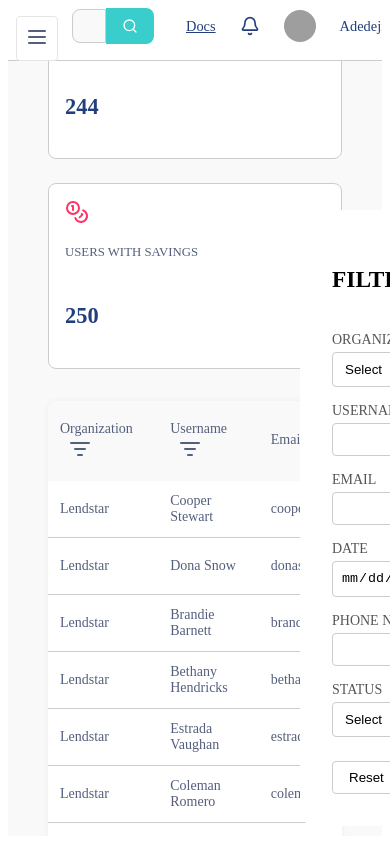
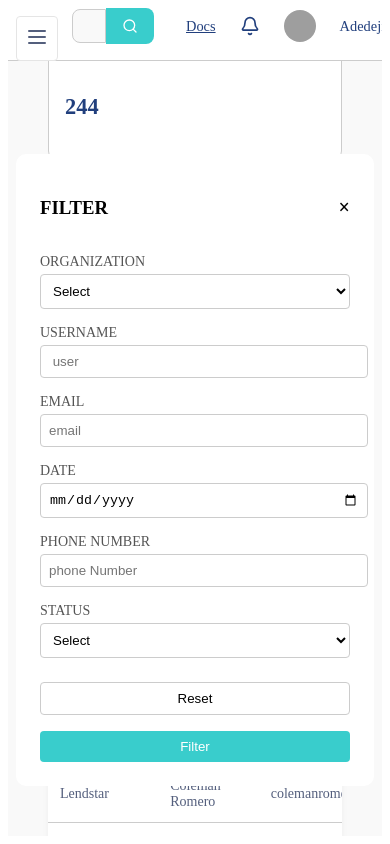
Before and after one commit to omair1996/lendsqr-fe-test, a React (Vite) app: page /dashboard in a window 390 px wide. Both pictures are taken after a click on the icon 80 px from the left and 464 px from the top of the page. Shown: the part 16-860 px from the top of the page. Built offline with nearby package versions, Linux system fonts and the light colour scheme; grey boxes are pictures that could not be loaded.

Commit message:
style: update FilterModal with responsiveness

```diff
--- a/src/components/filterModal/FilterModal.module.scss
+++ b/src/components/filterModal/FilterModal.module.scss
@@ -7,16 +7,15 @@
   justify-content: start;
   align-items: center;
   z-index: 1;
-  padding-left: 300px;
+  padding-left: 295px;
   padding-top: 12rem;
   width: 270px;
 }
 
 .modalContent {
-  background: white;
+  background: $white;
   padding: 2rem;
   border-radius: 15px;
-  width: 90%;
   max-width: 500px;
 }
 
@@ -25,12 +24,12 @@
   justify-content: space-between;
   align-items: center;
   font-weight: bold;
-  font-size: 1.25rem;
+  font-size: $font-lg;
 }
 
 .closeBtn {
   cursor: pointer;
-  font-size: 1.5rem;
+  font-size: $font-md;
 }
 
 .modalBody label {
@@ -42,7 +41,7 @@
 
 .modalBody input,
 .modalBody select {
-  width: 100%;
+  width: 90%;
   padding: 0.5rem;
   margin-top: 0.25rem;
   border: 1px solid #ccc;
@@ -52,6 +51,10 @@
     border-color: $primary-color;
     outline: none;
   }
+}
+
+.modalBody select {
+  width: 100%;
 }
 
 .modalFooter {
@@ -79,3 +82,40 @@
   padding: 0.5rem 1rem;
   border-radius: 4px;
 }
+@media screen and (max-width: $breakpoint-md) {
+  .modalOverlay {
+    padding-left: 1rem;
+    padding-top: 6rem;
+    width: calc(100% - 2rem);
+    justify-content: center;
+  }
+
+  .modalContent {
+    padding: 1.5rem;
+    border-radius: 10px;
+    width: 100%;
+    max-width: 90vw;
+  }
+
+  .modalHeader {
+    font-size: 1rem;
+  }
+
+  .closeBtn {
+    font-size: 1.25rem;
+  }
+
+  .modalBody input,
+  .modalBody select {
+    width: 100%;
+  }
+
+  .modalFooter {
+    flex-direction: column;
+    align-items: stretch;
+  }
+
+  .modalFooter button {
+    width: 100%;
+  }
+}
--- a/src/components/filterModal/FilterModal.tsx
+++ b/src/components/filterModal/FilterModal.tsx
@@ -22,16 +22,16 @@ export default function FilterModal({ onClose }: FilterModalProps) {
           </select>
 
           <label>USERNAME</label>
-          <input type="text" />
+          <input type="text" placeholder=" user" />
 
           <label>EMAIL</label>
-          <input type="text" />
+          <input type="text" placeholder="email" />
 
           <label>DATE</label>
-          <input type="date" />
+          <input type="date" placeholder="date" />
 
           <label>PHONE NUMBER</label>
-          <input type="text" />
+          <input type="text" placeholder="phone Number" />
 
           <label>STATUS</label>
           <select>
```
